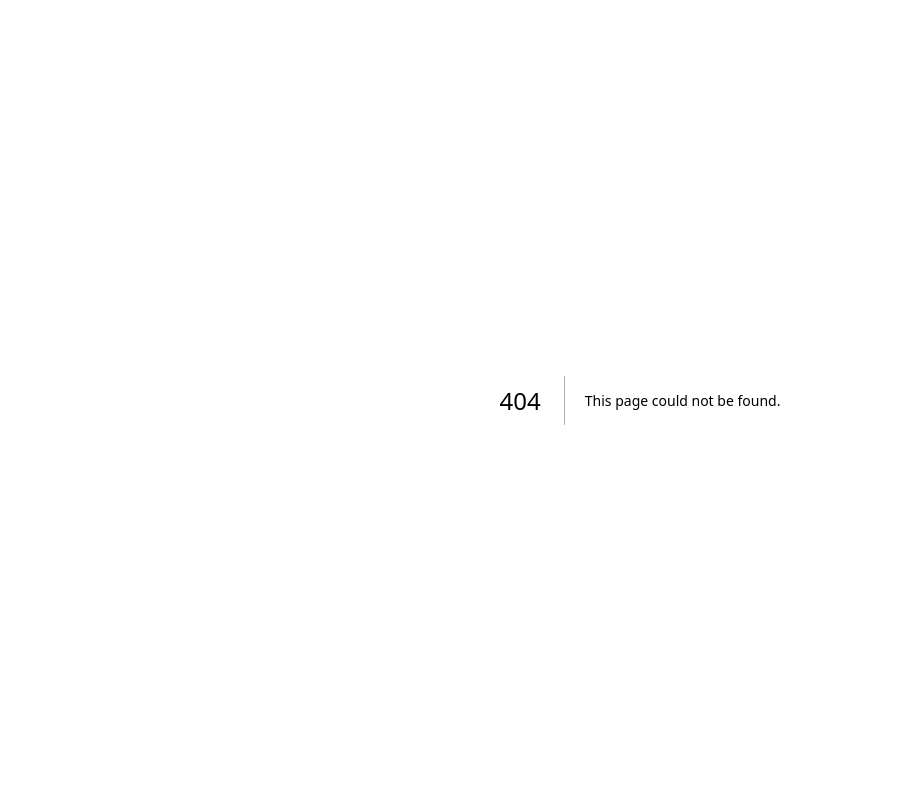
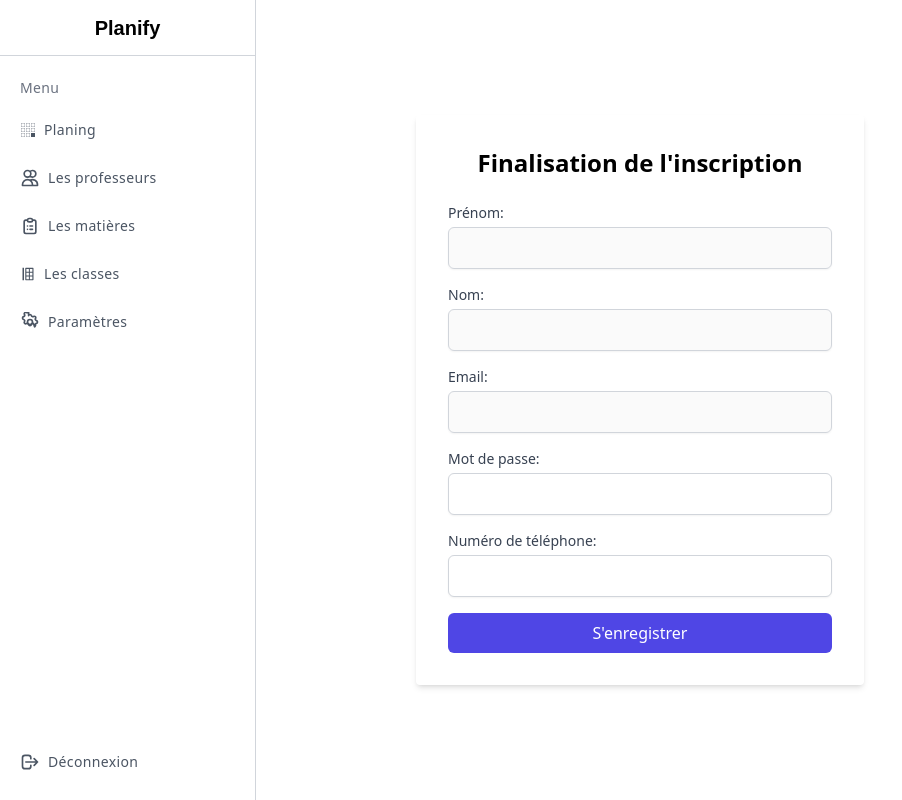
Before and after one commit to ady243/hackaton-front, a Next.js app: page /registerTeacher in a window 1280 px wide. Before the commit this address had no page. Shown: the whole page, without its empty margins (0-902 px from the left). Built offline with nearby package versions, Linux system fonts and the light colour scheme.

Commit message:
Teacher register

```diff
--- a/src/components/genericComponent/FormBuilder.tsx
+++ b/src/components/genericComponent/FormBuilder.tsx
@@ -1,9 +1,9 @@
 "use client";
 
-import React, { useState } from 'react';
+import React, { useEffect, useState } from 'react';
 
 interface FormBuilderProps {
-  fields: { name: string; label: string; type: string; options?: { value: string; label: string }[]; required?: boolean }[];
+  fields: { name: string; label: string; type: string; value?: string; options?: { value: string; label: string }[]; required?: boolean; disabled?: boolean }[];
   apiEndpoint?: string;
   buttonText?: string;
   headers?: Record<string, string>;
@@ -13,10 +13,19 @@ interface FormBuilderProps {
 function FormBuilder({ fields, apiEndpoint, buttonText = "Soumettre", headers, onSubmit }: FormBuilderProps) {
   const [formData, setFormData] = useState(
     fields.reduce((acc, field) => {
-      acc[field.name] = '';
+      acc[field.name] = field.value || '';
       return acc;
     }, {} as Record<string, string>)
   );
+
+  useEffect(() => {
+    setFormData(
+      fields.reduce((acc, field) => {
+        acc[field.name] = field.value || '';
+        return acc;
+      }, {} as Record<string, string>)
+    );
+  }, [fields]);
 
   const handleChange = (e: React.ChangeEvent<HTMLInputElement | HTMLSelectElement | HTMLTextAreaElement>) => {
     const { name, value } = e.target;
@@ -65,6 +74,7 @@ function FormBuilder({ fields, apiEndpoint, buttonText = "Soumettre", headers, o
               value={formData[field.name]}
               onChange={handleChange}
               required={field.required}
+              disabled={field.disabled}
               className="w-full px-3 py-2 mt-1 border rounded-md shadow-sm focus:outline-none focus:ring-indigo-500 focus:border-indigo-500"
             >
               <option value="">Sélectionnez une option</option>
@@ -81,6 +91,7 @@ function FormBuilder({ fields, apiEndpoint, buttonText = "Soumettre", headers, o
               value={formData[field.name]}
               onChange={handleChange}
               required={field.required}
+              disabled={field.disabled}
               className="w-full px-3 py-2 mt-1 border rounded-md shadow-sm focus:outline-none focus:ring-indigo-500 focus:border-indigo-500"
             />
           ) : (
@@ -91,6 +102,7 @@ function FormBuilder({ fields, apiEndpoint, buttonText = "Soumettre", headers, o
               value={formData[field.name]}
               onChange={handleChange}
               required={field.required}
+              disabled={field.disabled}
               className="w-full px-3 py-2 mt-1 border rounded-md shadow-sm focus:outline-none focus:ring-indigo-500 focus:border-indigo-500"
             />
           )}
--- a/src/pages/admin.tsx
+++ b/src/pages/admin.tsx
@@ -10,16 +10,11 @@ function AdminPage() {
   const [showChat, setShowChat] = useState(false);
   const [yearsGroupOptions, setYearsGroupOptions] = useState([]);
   const token = typeof window !== 'undefined' ? localStorage.getItem('token') : null;
-  console.log("Token récupéré :", token);
 
   useEffect(() => {
     const fetchYearsGroups = async () => {
       try {
-        const response = await fetch(`${baseUrl}/years_groups`, {
-          headers: {
-            Authorization: `Bearer ${token}`,
-          },
-        });
+        const response = await fetch(`${baseUrl}/years_groups`);
         if (response.ok) {
           const data = await response.json();
           const options = data.map((group: { id: number; name: string }) => ({
--- /dev/null
+++ b/src/pages/registerTeacher.tsx
@@ -0,0 +1,118 @@
+"use client";
+
+import FormBuilder from '@/components/genericComponent/FormBuilder';
+import ProgressBar from '@/components/genericComponent/ProgressBar';
+import baseUrl from '@/config/baseUrl';
+import { useRouter } from 'next/router';
+import { useEffect, useState } from 'react';
+
+interface InvitationData {
+  first_name: string;
+  last_name: string;
+  email: string;
+}
+
+export default function RegisterTeacher() {
+  const router = useRouter();
+  const { security } = router.query;
+  const [isRegistering, setIsRegistering] = useState(false);
+  const [progressMessage, setProgressMessage] = useState('');
+  const [progressType, setProgressType] = useState<'success' | 'error'>('success');
+  const [invitationData, setInvitationData] = useState<InvitationData | null>(null);
+  const [errorMessage, setErrorMessage] = useState('');
+
+  useEffect(() => {
+    const verifyToken = async () => {
+      try {
+        const response = await fetch(`${baseUrl}/users/invitation/accept/${security}`, {
+          method: 'GET',
+        });
+
+        if (response.ok) {
+          const data: InvitationData = await response.json();
+          setInvitationData(data);
+        } else {
+          throw new Error('Invalid or expired token.');
+        }
+      } catch (error) {
+        console.error('Error verifying token:', error);
+        setErrorMessage('Le lien est invalide ou expiré.');
+      }
+    };
+
+
+    if (security) {
+      verifyToken();
+    }
+  }, [security]);
+
+  const fields = [
+    {
+      name: 'first_name',
+      label: 'Prénom',
+      type: 'text',
+      value: invitationData?.first_name || '',
+      disabled: true,
+    },
+    {
+      name: 'last_name',
+      label: 'Nom',
+      type: 'text',
+      value: invitationData?.last_name || '',
+      disabled: true,
+    },
+    {
+      name: 'email',
+      label: 'Email',
+      type: 'email',
+      value: invitationData?.email || '',
+      disabled: true,
+    },
+    { name: 'password', label: 'Mot de passe', type: 'password', required: true },
+    { name: 'phone_number', label: 'Numéro de téléphone', type: 'text', required: true },
+  ];
+
+
+  const handleSubmit = async (formData: Record<string, string>) => {
+    try {
+      setIsRegistering(true);
+      const response = await fetch(`${baseUrl}/users/register-by-invitation`, {
+        method: 'POST',
+        headers: { 'Content-Type': 'application/json' },
+        body: JSON.stringify({ user:{...formData}, token: security }),
+      });
+
+      if (response.ok) {
+        setProgressMessage('Inscription réussie, redirection en cours...');
+        setProgressType('success');
+        setTimeout(() => {
+          router.push('/login');
+        }, 2000);
+      } else {
+        const errorDetail = await response.json();
+        throw new Error(errorDetail?.detail || 'Échec de l’inscription.');
+      }
+    } catch (error) {
+      console.error('Registration error:', error);
+      setProgressMessage("Échec de l'inscription, veuillez réessayer.");
+      setProgressType('error');
+      setIsRegistering(false);
+    }
+  };
+
+  return (
+    <div className="flex items-center justify-center min-h-screen">
+      {isRegistering && progressType === 'success' && (
+        <ProgressBar message={progressMessage} type={progressType} />
+      )}
+      <div className="w-full max-w-md p-8 space-y-6 rounded shadow-md">
+        <h2 className="text-2xl font-bold text-center">Finalisation de l'inscription</h2>
+        {errorMessage ? (
+          <p className="text-red-500">{errorMessage}</p>
+        ) : (
+          <FormBuilder fields={fields} onSubmit={handleSubmit} buttonText="S'enregistrer" />
+        )}
+      </div>
+    </div>
+  );
+}
```
